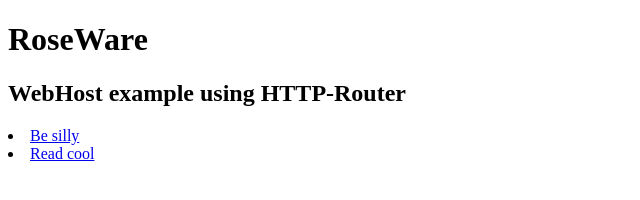
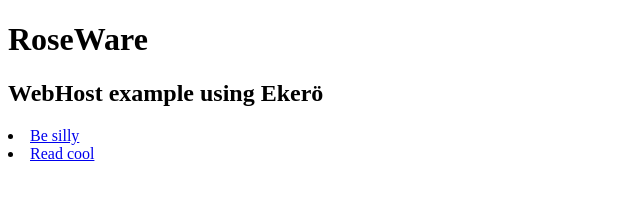
Before and after one commit to rosewareorg/rosehost, a plain HTML site: page src/www/index.html in a window 1280 px wide. Shown: the whole page, without its empty margins (0-640 px from the left). Drawn offline with Linux system fonts and the light colour scheme.

Commit message:
Updated title on document

```diff
--- a/src/www/index.html
+++ b/src/www/index.html
@@ -6,7 +6,7 @@
     <title>RoseWare WebHost example</title>
 </head>
 <body>
-    <h1>RoseWare</h1><h2>WebHost example using HTTP-Router</h2>
+    <h1>RoseWare</h1><h2>WebHost example using Ekerö</h2>
     <nav><li><a href="/silly">Be silly</a></li><li><a href="/cool.txt">Read cool</a></li></nav>
 </body>
 </html>
```
